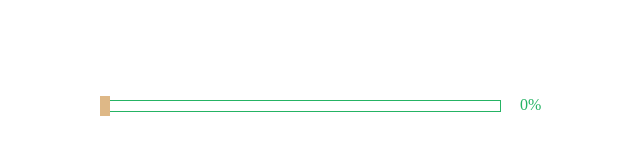
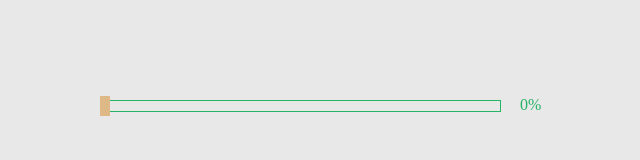
Before and after one commit to mohong/JavaScript, a plain HTML site: page lesson06/index.html in a window 1280 px wide. Shown: the whole page, without its empty margins (0-640 px from the left). Drawn offline with Linux system fonts and the light colour scheme.

Commit message:
lesson06 change background-color

```diff
--- a/lesson06/index.html
+++ b/lesson06/index.html
@@ -5,6 +5,9 @@
     <title>拖动水平条</title>
     <style>
         *{margin: 0; padding: 0}
+        body {
+            background-color: #e8e8e8;
+        }
         .scroll {
             width: 400px;
             height:10px;
```
